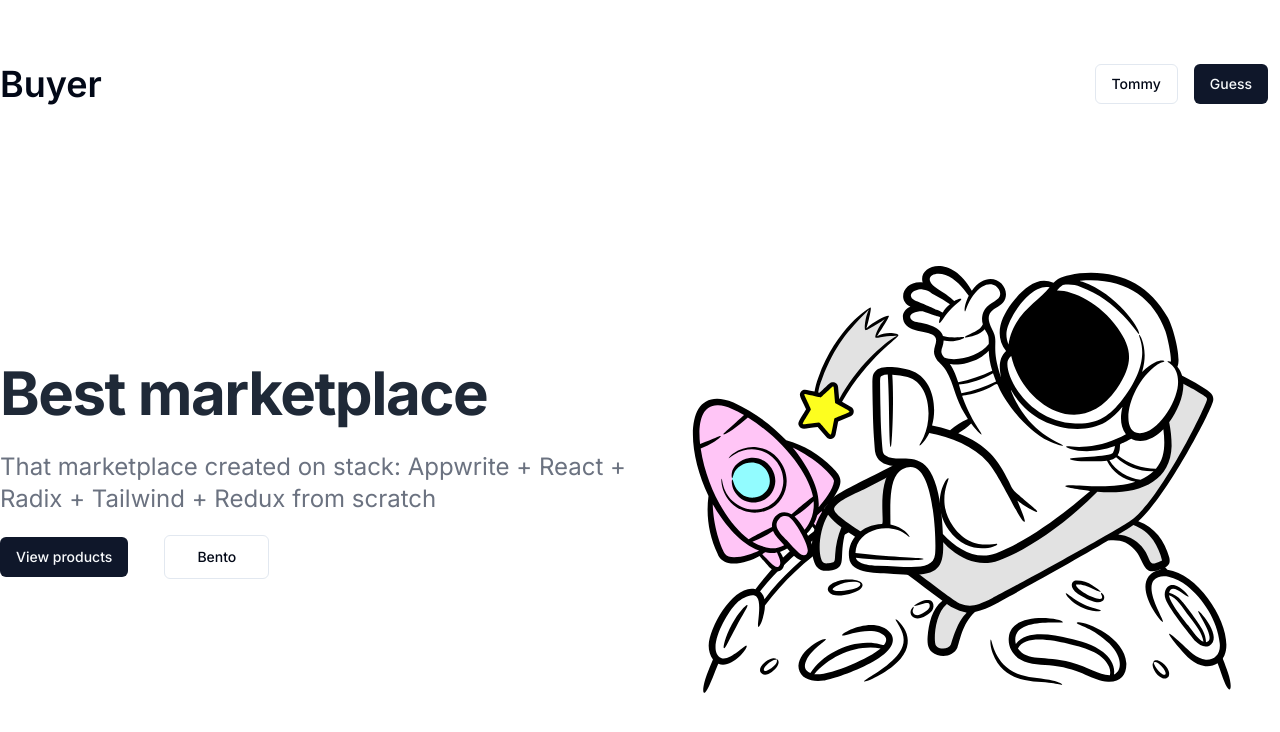
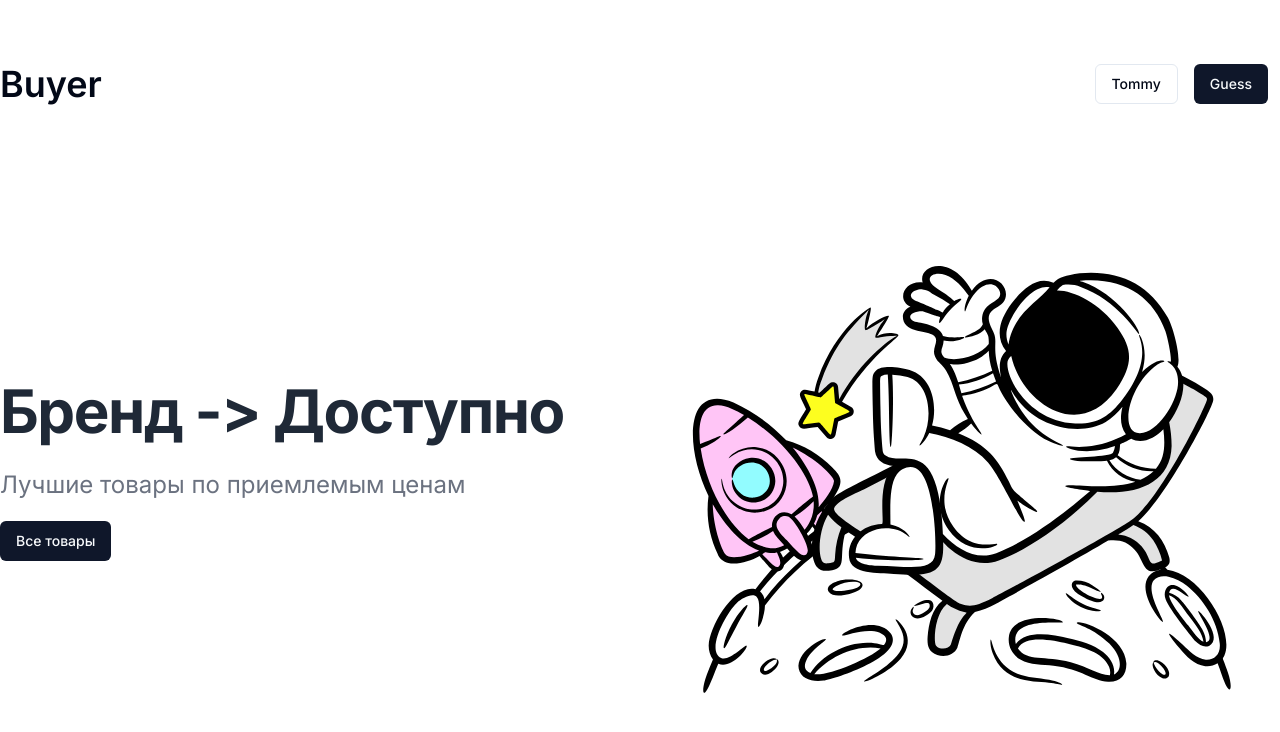
Before and after one commit to sinlessDev/buyer, a Next.js app: page / in a window 1280 px wide. Shown: the top 732 px of the page. Built offline with nearby package versions, Linux system fonts and the light colour scheme.

Commit message:
desc fixed

```diff
--- a/src/components/landing/hero.tsx
+++ b/src/components/landing/hero.tsx
@@ -11,21 +11,15 @@ const Hero = () => {
         <div className="flex items-center w-full lg:w-1/2">
           <div className="max-w-2xl mb-8">
             <h1 className="text-4xl font-bold leading-snug tracking-tight text-gray-800 lg:text-4xl lg:leading-tight xl:text-6xl xl:leading-tight dark:text-white">
-              Best marketplace
+              Бренд -&gt; Доступно
             </h1>
             <p className="py-5 text-xl leading-normal text-gray-500 lg:text-xl xl:text-2xl dark:text-gray-300">
-              That marketplace created on stack: Appwrite + React + Radix +
-              Tailwind + Redux from scratch
+              Лучшие товары по приемлемым ценам
             </p>
 
             <div className="flex flex-col gap-5 items-start space-y-3 sm:space-x-4 sm:space-y-0 sm:items-center sm:flex-row">
-              <Link href={""}>
-                <Button>View products</Button>
-              </Link>
-              <Link href={""} target="_blank">
-                <Button variant="outline" size="lg">
-                  Bento
-                </Button>
+              <Link href={"/products"}>
+                <Button>Все товары</Button>
               </Link>
             </div>
           </div>
```
